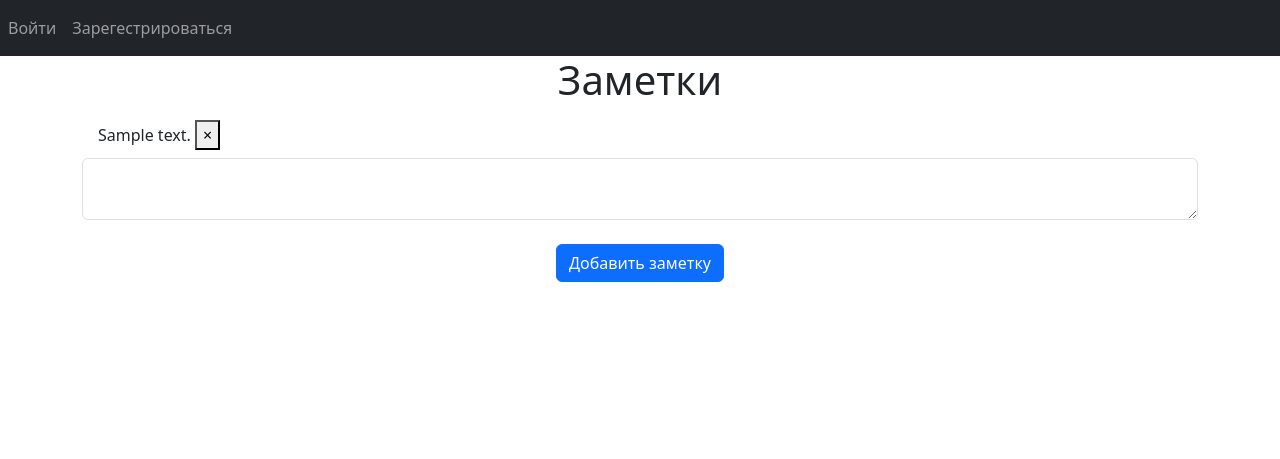
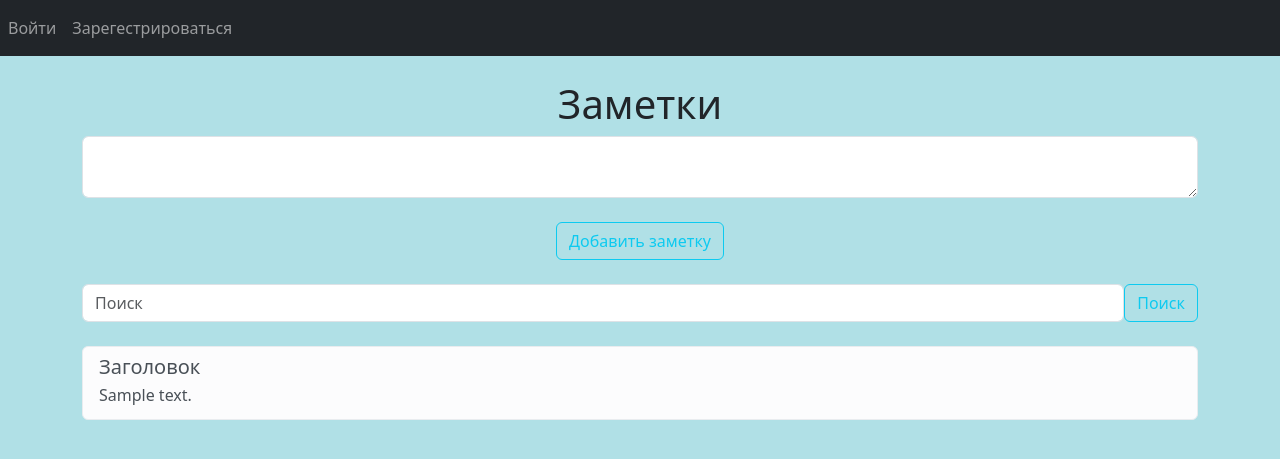
Before and after one commit to userownmaa/NotesWebProject, a Flask app: template templates/notes.html in a window 1280 px wide. Shown: the top 459 px of the page. Run offline with Flask 3, Linux system fonts and the light colour scheme; the template is opened without the code that fills it: most values are stand-ins (such as "Sample title", 1, 10 or a date in 2020); parts of the project's set-up code (start-up, migrations or seed data) failed here and were passed over; some libraries are stand-ins or nearby versions.

Commit message:
adding bootstrap

```diff
--- a/data/notes_api.py
+++ b/data/notes_api.py
@@ -12,7 +12,11 @@ notes_page = Blueprint(
 
 
 @notes_page.route('/', methods=['GET', 'POST'])
-@login_required
+def home_page():
+    return render_template('home_page.html', user=current_user)
+
+
+@notes_page.route('/notes', methods=['GET', 'POST'])
 def notes():
     db_sess = db_session.create_session()
 
--- a/main.py
+++ b/main.py
@@ -1,13 +1,15 @@
 from flask import Flask
-from data import db_session, notes_api, auth_api
+from flask_restful import Api
+
+from data import db_session, notes_api, auth_api, resources
 from flask_login import LoginManager
 from data.users import User
 
 
 app = Flask(__name__)
+# api = Api(app)
 app.config['SECRET_KEY'] = 'yandexlyceum_secret_key'
 login_manager = LoginManager()
-# login_manager.login_view = 'auth_api.login'
 login_manager.init_app(app)
 
 
@@ -21,7 +23,8 @@ def main():
     db_session.global_init("db/blogs.db")
     app.register_blueprint(notes_api.notes_page, url_prefix='/')
     app.register_blueprint(auth_api.auth_page, url_prefix='/')
-
+    api.add_resource(resources.NotesListResource, '/notes')
+    api.add_resource(resources.NotesResource, '/notes/<int:id>')
     app.run(debug=True)
 
 
--- a/templates/base.html
+++ b/templates/base.html
@@ -15,14 +15,13 @@
     />
     <title>{% block title %}Главная{% endblock %}</title>
   </head>
-  <body>
+  <body style="background-color:powderblue;">
     <nav class="navbar navbar-expand-lg navbar-dark bg-dark">
       <button
         class="navbar-toggler"
         type="button"
         data-toggle="collapse"
-        data-target="#navbar"
-      >
+        data-target="#navbar">
         <span class="navbar-toggler-icon"></span>
       </button>
       <div class="collapse navbar-collapse" id="navbar">
@@ -38,9 +37,10 @@
       </div>
     </nav>
 
-    {% with messages = get_flashed_messages(with_categories=true) %} {% if
-    messages %} {% for category, message in messages %} {% if category ==
-    'error' %}
+    {% with messages = get_flashed_messages(with_categories=true) %}
+    {% if messages %}
+    {% for category, message in messages %}
+    {% if category == 'error' %}
     <div class="alert alert-danger alter-dismissable fade show" role="alert">
       {{ message }}
       <button type="button" class="close" data-dismiss="alert">
@@ -54,8 +54,10 @@
         <span aria-hidden="true">&times;</span>
       </button>
     </div>
-    {% endif %} {% endfor %} {% endif %} {% endwith %}
-
+    {% endif %}
+    {% endfor %}
+    {% endif %}
+    {% endwith %}
 
     <div class="container">{% block content %} {% endblock %}</div>
 
--- a/templates/login.html
+++ b/templates/login.html
@@ -3,6 +3,7 @@
 {% block content %}
 
 <form method="POST">
+  <br />
   <h3 align="center">Вход</h3>
   <div class="form-group">
     <label for="email">Эл. почта</label>
@@ -25,7 +26,7 @@
     />
   </div>
   <br />
-  <button type="submit" class="btn btn-primary">Войти</button>
+  <button type="submit" class="btn btn-outline-info">Войти</button>
 </form>
 
 {% endblock %}
--- a/templates/notes.html
+++ b/templates/notes.html
@@ -2,23 +2,30 @@
 {% block title %}Главная{% endblock %}
 {% block content %}
 
+<br />
 <h1 align="center">Заметки</h1>
-<ul class="list-group list-group-flush" id="notes">
-  {% for note in notes %}
-  <li class="list-group-item">
-    {{ note.content }}
-    <button type="button" class="close" onClick="deleteNote({{ note.id }})">
-      <span aria-hidden="true">&times;</span>
-    </button>
-  </li>
-  {% endfor %}
-</ul>
 <form method="POST">
   <textarea name="note" id="note" class="form-control"></textarea>
   <br />
   <div align="center">
-    <button type="submit" class="btn btn-primary">Добавить заметку</button>
+    <button type="submit" class="btn btn-outline-info">Добавить заметку</button>
   </div>
 </form>
+<br />
+<form class="d-flex">
+  <input class="form-control me 2" type="search" placeholder="Поиск">
+  <button class="btn btn-outline-info" type="send">Поиск</button>
+</form>
+<br />
+<div class="list-group">
+  {% for note in notes %}
+  <a href="#" class="list-group-item list-group-item-light">
+    <div class="d-flex w-100 justify-content-between">
+      <h5 class="mb-1">Заголовок</h5>
+    </div>
+    <p class="mb-1">{{ note.content }}</p>
+  </a>
+  {% endfor %}
+</div>
 
 {% endblock %}
--- a/templates/signup.html
+++ b/templates/signup.html
@@ -3,6 +3,7 @@
 {% block content %}
 
 <form method="POST">
+  <br />
   <h3 align="center">Регистрация</h3>
   <div class="form-group">
     <label for="email">Эл. почта</label>
@@ -55,7 +56,7 @@
     />
   </div>
   <br />
-  <button type="submit" class="btn btn-primary">Зарегестрироваться</button>
+  <button type="submit" class="btn btn-outline-info">Зарегестрироваться</button>
 </form>
 
 {% endblock %}
```
Also changed, not shown: templates/home_page.html (added, +7 -0 lines), db/blogs.db.
